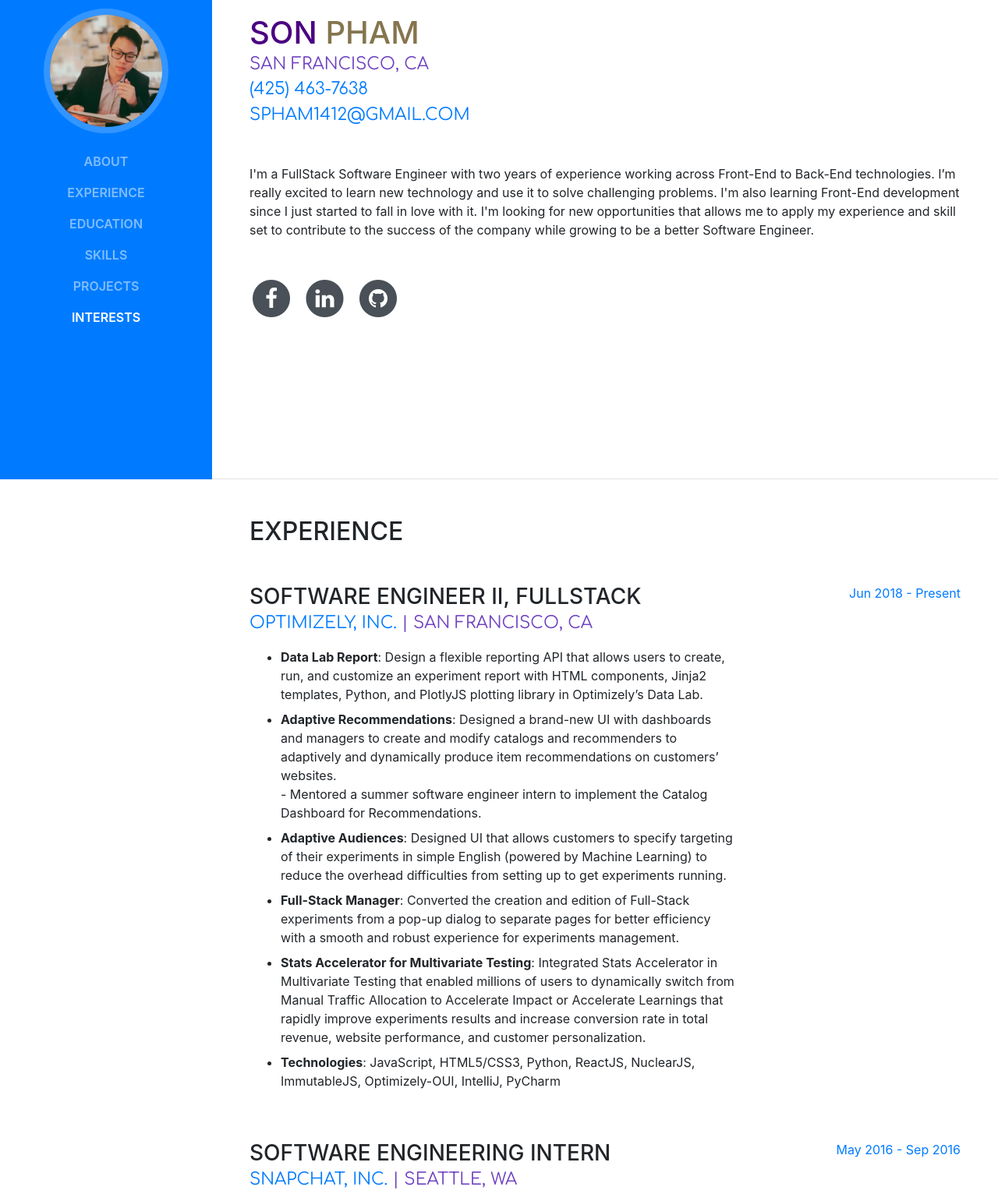
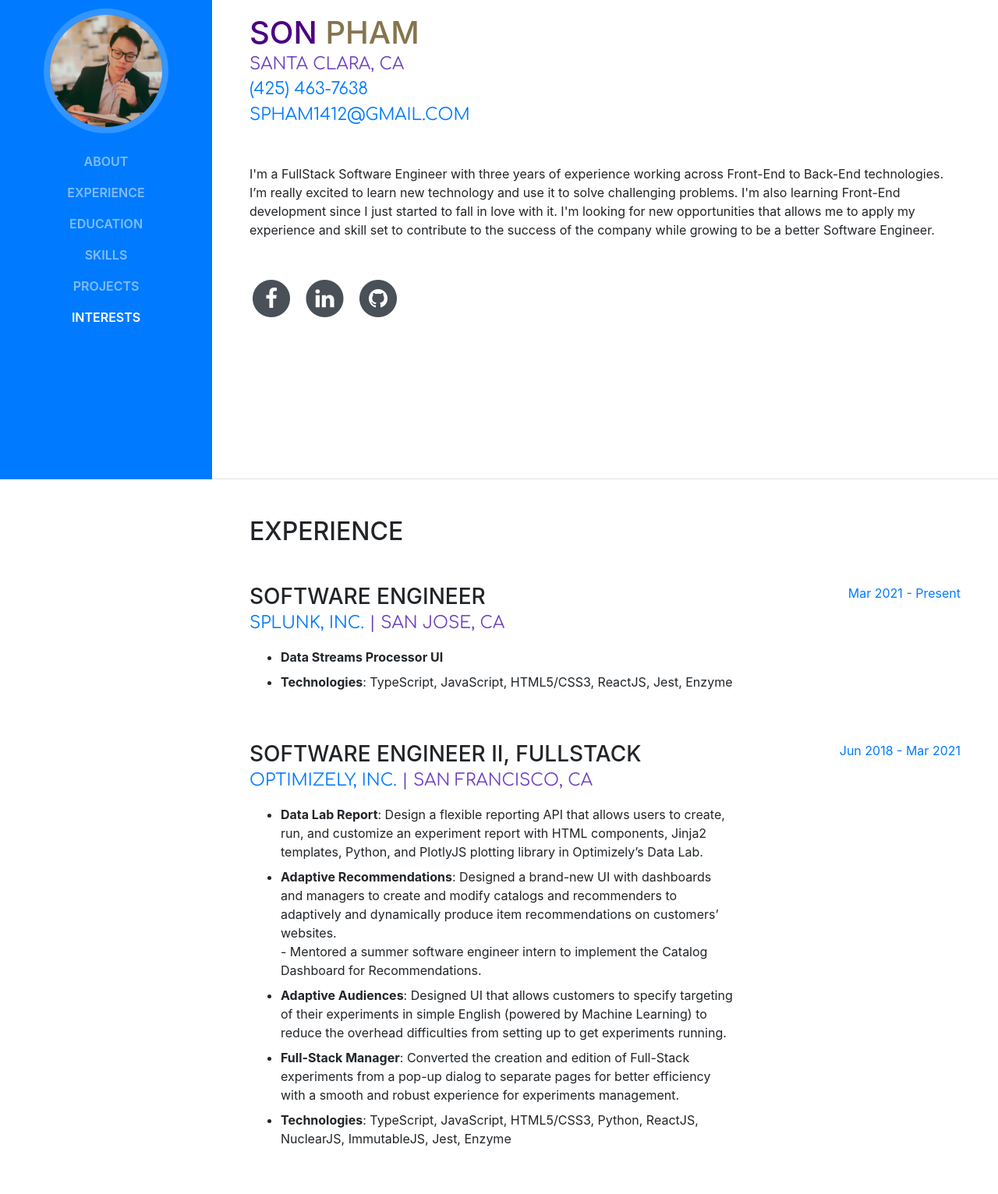
Before and after one commit to spham1412/spham1412.github.io, a website with bundled scripts: page index.html in a window 1280 px wide. Shown: the part 185-1717 px from the top of the page at 78% size. Built offline with nearby package versions, Linux system fonts and the light colour scheme.

Commit message:
Update Aug 2021.
Signed-off-by: Son Pham <spham@splunk.com>

```diff
--- a/index.html
+++ b/index.html
@@ -16,8 +16,10 @@
 	<link href="vendor/bootstrap/css/bootstrap.min.css" rel="stylesheet">
 
 	<link href="https://fonts.googleapis.com/css?family=Comfortaa:400,700" rel="stylesheet">
-  <link href="https://fonts.googleapis.com/css?family=Open+Sans:300,300i,400,400i,600,600i,700,700i,800,800i"
-        rel="stylesheet">
+	<link
+		href="https://fonts.googleapis.com/css?family=Open+Sans:300,300i,400,400i,600,600i,700,700i,800,800i"
+		rel="stylesheet"
+	>
 	<link href="vendor/font-awesome/css/font-awesome.min.css" rel="stylesheet">
 	<link href="vendor/devicons/css/devicons.min.css" rel="stylesheet">
 	<link href="vendor/simple-line-icons/css/simple-line-icons.css" rel="stylesheet">
@@ -36,8 +38,10 @@
 			<img class="img-fluid img-profile rounded-circle mx-auto mb-2" src="img/profile.jpeg" alt="SP">
 		</span>
 	</a>
-  <button class="navbar-toggler" type="button" data-toggle="collapse" data-target="#navbarSupportedContent"
-          aria-controls="navbarSupportedContent" aria-expanded="false" aria-label="Toggle navigation">
+	<button
+		class="navbar-toggler" type="button" data-toggle="collapse" data-target="#navbarSupportedContent"
+		aria-controls="navbarSupportedContent" aria-expanded="false" aria-label="Toggle navigation"
+	>
 		<span class="navbar-toggler-icon"></span>
 	</button>
 	<div class="collapse navbar-collapse" id="navbarSupportedContent">
@@ -71,7 +75,7 @@
 			<h1 class="mb-0 firstName">Son
 				<span class="lastName">Pham</span>
 			</h1>
-      <div class="subheading mb-0">San Francisco, CA</div>
+			<div class="subheading mb-0">Santa Clara, CA</div>
 			<div class="subheading mb-0">
 				<a href="tel:(425) 463-7638">(425) 463-7638</a>
 			</div>
@@ -79,11 +83,11 @@
 				<a href="mailto:spham1412@gmail.com">spham1412@gmail.com</a>
 			</div>
 			<p class="mb-5">
-        I'm a FullStack Software Engineer with two years of experience working across Front-End to Back-End technologies.
-        I’m really excited to learn new technology and use it to solve challenging problems. I'm also learning Front-End
-        development since I just started to fall in love with it. I'm looking for new opportunities that allows me to
-        apply my experience and skill set to contribute to the success of the company while growing
-        to be a better Software Engineer.
+				I'm a FullStack Software Engineer with three years of experience working across Front-End to Back-End
+				technologies. I’m really excited to learn new technology and use it to solve challenging problems. I'm also
+				learning Front-End development since I just started to fall in love with it. I'm looking for new opportunities
+				that allows me to apply my experience and skill set to contribute to the success of the company while growing to
+				be a better Software Engineer.
 			</p>
 			<ul class="list-inline list-social-icons mb-0">
 				<li class="list-inline-item">
@@ -120,107 +124,133 @@
 
 			<div class="resume-item d-flex flex-column flex-md-row mb-5">
 				<div class="resume-content mr-auto">
+					<h3 class="mb-0">Software Engineer</h3>
+					<div class="subheading mb-3">
+						<a
+							href="https://www.splunk.com/" target="_blank"
+							rel="noopener noreferrer"
+						>Splunk,
+						 Inc.
+						</a>
+						| San Jose, CA
+					</div>
+					<div>
+						<ul>
+							<li class="mb-2">
+								<strong>Data Streams Processor UI</strong>
+							</li>
+							<li class="mb-2">
+								<strong>Technologies</strong>: TypeScript, JavaScript, HTML5/CSS3, ReactJS, Jest, Enzyme
+							</li>
+						</ul>
+					</div>
+				</div>
+				<div class="resume-date text-md-right">
+					<span class="text-primary">Mar 2021 - Present</span>
+				</div>
+			</div>
+
+			<div class="resume-item d-flex flex-column flex-md-row mb-5">
+				<div class="resume-content mr-auto">
 					<h3 class="mb-0">Software Engineer II, FullStack</h3>
-          <div class="subheading mb-3"><a href="https://optimizely.com/" target="_blank" rel="noopener noreferrer">Optimizely,
-            Inc.</a> | San Francisco, CA
+					<div class="subheading mb-3">
+						<a
+							href="https://optimizely.com/" target="_blank"
+							rel="noopener noreferrer"
+						>Optimizely,
+						 Inc.
+						</a>
+						| San Francisco, CA
 					</div>
 					<div>
 						<ul>
 							<li class="mb-2">
 								<strong>Data Lab Report</strong>: Design a flexible reporting API that allows users to
-                create, run, and customize an experiment report with HTML components, Jinja2 templates, Python, and
+																								create, run, and customize an experiment report with HTML components,
+																								Jinja2 templates,
+																								Python, and
 																								PlotlyJS plotting library in Optimizely’s Data Lab.
 							</li>
 							<li class="mb-2">
 								<strong>Adaptive Recommendations</strong>: Designed a brand-new UI with dashboards and
-                managers to create and modify catalogs and recommenders to adaptively and dynamically produce item
+																												 managers to create and modify catalogs and recommenders to
+																												 adaptively and dynamically
+																												 produce item
 																												 recommendations on customers’ websites.
-                <br/>
-                - Mentored a summer software engineer intern to implement the Catalog Dashboard for Recommendations.
+								<br />
+																												 - Mentored a summer software engineer intern to implement the
+																												 Catalog Dashboard for
+																												 Recommendations.
 							</li>
 							<li class="mb-2">
 								<strong>Adaptive Audiences</strong>: Designed UI that allows customers to specify
-                targeting of their experiments in simple English (powered by Machine Learning) to reduce the overhead
+																									 targeting of their experiments in simple English (powered by Machine
+																									 Learning) to reduce
+																									 the overhead
 																									 difficulties from setting up to get experiments running.
 							</li>
 							<li class="mb-2">
 								<strong>Full-Stack Manager</strong>: Converted the creation and edition of Full-Stack
-                experiments from a pop-up dialog to separate pages for better efficiency with a smooth and robust
+																									 experiments from a pop-up dialog to separate pages for better
+																									 efficiency with a smooth
+																									 and robust
 																									 experience for experiments management.
 							</li>
 							<li class="mb-2">
-                <strong>Stats Accelerator for Multivariate Testing</strong>: Integrated Stats Accelerator
-                in Multivariate Testing that enabled millions of users to dynamically switch from Manual Traffic
-                Allocation to Accelerate Impact or Accelerate Learnings that rapidly improve experiments results and
-                increase conversion rate in total revenue, website performance, and customer personalization.
-              </li>
-              <li class="mb-2">
-                <strong>Technologies</strong>: JavaScript, HTML5/CSS3, Python, ReactJS, NuclearJS,
-                ImmutableJS, Optimizely-OUI, IntelliJ, PyCharm
+								<strong>Technologies</strong>: TypeScript, JavaScript, HTML5/CSS3, Python, ReactJS,
+																						 NuclearJS,
+																						 ImmutableJS, Jest, Enzyme
 							</li>
 						</ul>
 					</div>
 				</div>
 				<div class="resume-date text-md-right">
-          <span class="text-primary">Jun 2018 - Present</span>
+					<span class="text-primary">Jun 2018 - Mar 2021</span>
 				</div>
 			</div>
 
 			<div class="resume-item d-flex flex-column flex-md-row mb-5">
 				<div class="resume-content mr-auto">
 					<h3 class="mb-0">Software Engineering Intern</h3>
-          <div class="subheading mb-3"><a href="https://snapchat.com/" target="_blank" rel="noopener noreferrer">Snapchat,
-            Inc.</a> | Seattle, WA
+					<div class="subheading mb-3">
+						<a
+							href="https://snapchat.com/" target="_blank"
+							rel="noopener noreferrer"
+						>Snapchat,
+						 Inc.
+						</a>
+						| Seattle, WA
 					</div>
 					<div>
 						<ul>
 							<li class="mb-2">
-                <strong>BLAME</strong>: Reduced code-change detection time from 10-min to 2-sec by building an internal
-                Google App Engine tool to transform stack traces into GIT history information via HTTPS with Basic-Auth;
+								<strong>BLAME</strong>: Reduced code-change detection time from 10-min to 2-sec by
+																			building an internal
+																			Google App Engine tool to transform stack traces into GIT history information via
+																			HTTPS
+																			with Basic-Auth;
 																			also, being integrated to QA testing and bug-report system of various teams.
 							</li>
 
 							<li class="mb-2">
-                <strong>MONITORING</strong>: Enabled on-call alerts for engineers via HipChat and email to ensure rapid
-                response by deploying a monitoring CRON service with Grafana metrics, tracking all exceptions and
+								<strong>MONITORING</strong>: Enabled on-call alerts for engineers via HipChat and email
+																					 to ensure rapid
+																					 response by deploying a monitoring CRON service with Grafana metrics,
+																					 tracking all
+																					 exceptions and
 																					 activities on the cloud via Google Monitoring API.
 							</li>
 
-              <li><strong>Technologies</strong>: Java, Python, JavaScript, HTML5/CSS3, Bootstrap, Flask, Django, MySQL,
-                CircleCI, Google Cloud Platform, CircleCI, Grafana Metrics, IntelliJ, PyCharm
+							<li><strong>Technologies</strong>: Java, Python, JavaScript, HTML5/CSS3, Bootstrap, Flask,
+																							 Django, MySQL,
+																							 CircleCI, Google Cloud Platform, CircleCI, Grafana Metrics, IntelliJ,
+																							 PyCharm
 							</li>
 						</ul>
 					</div>
 				</div>
 				<div class="resume-date text-md-right">
 					<span class="text-primary">May 2016 - Sep 2016</span>
-        </div>
-      </div>
-
-      <div class="resume-item d-flex flex-column flex-md-row mb-5">
-        <div class="resume-content mr-auto">
-          <h3 class="mb-0">Software Development Intern</h3>
-          <div class="subheading mb-3"><a href="https://vizualiiz.com/" target="_blank" rel="noopener noreferrer">Vizualiiz,
-            Inc.</a> | Woodinville, WA
-          </div>
-          <div>
-            <ul>
-              <li class="mb-2">
-                Increased visibility into system and server status by handling the development of shell scripts
-                automating and streamlining user administration, server and network performance reporting, and back-end
-                server transformation.
-              </li>
-              <li class="mb-2">
-                Drove a 10% boost in Android app performance by conducting extensive UI software testing and quality
-                assurance for the “Scout” asset management application.
-              </li>
-              <li><strong>Technologies</strong>: Java, Python, Eclipse, Atom
-              </li>
-            </ul>
-          </div>
-        </div>
-        <div class="resume-date text-md-right">
-          <span class="text-primary">Sep 2015- Dec 2015</span>
 				</div>
 			</div>
 
@@ -391,9 +421,9 @@
 					<div class="subheading mb-3">CS 544</div>
 					<div>
 						<ul>
-              <li class="mb-2">
-                Designed a RESTful API for Scheduling Meditation Appointment online which uses CRUD operations to manage
-                users, sessions, and to register for appointments via HTTP requests, support Email notification.
+							<li class="mb-2">Designed a RESTful API for Scheduling Meditation Appointment online which uses CRUD
+															 operations to manage users, sessions, and to register for appointments via HTTP requests,
+															 support Email notification.
 							</li>
 							<li class="mb-2">
 								Applied Spring MVC for the architecture design, Spring Hibernate ORM for managing MySQL database, Spring
@@ -451,8 +481,9 @@
 		<div class="my-auto">
 			<h2 class="mb-5">Interests</h2>
 			<p class="mb-0">Apart from being a Software Engineer, I enjoy most of my time being outdoors, eating, and cooking.
-        Oh, did I mention I'm a huge addict of bubble tea, almost always up to grab one. I love CATSSSS, whatever they
-        are doing, it's the best.</p>
+											Oh, did I mention I'm a huge addict of bubble tea, almost always up to grab one. I love CATSSSS,
+											whatever they are doing.
+			</p>
 		</div>
 	</section>
 
```
Lines whose indentation alone changed are shown as unchanged.
